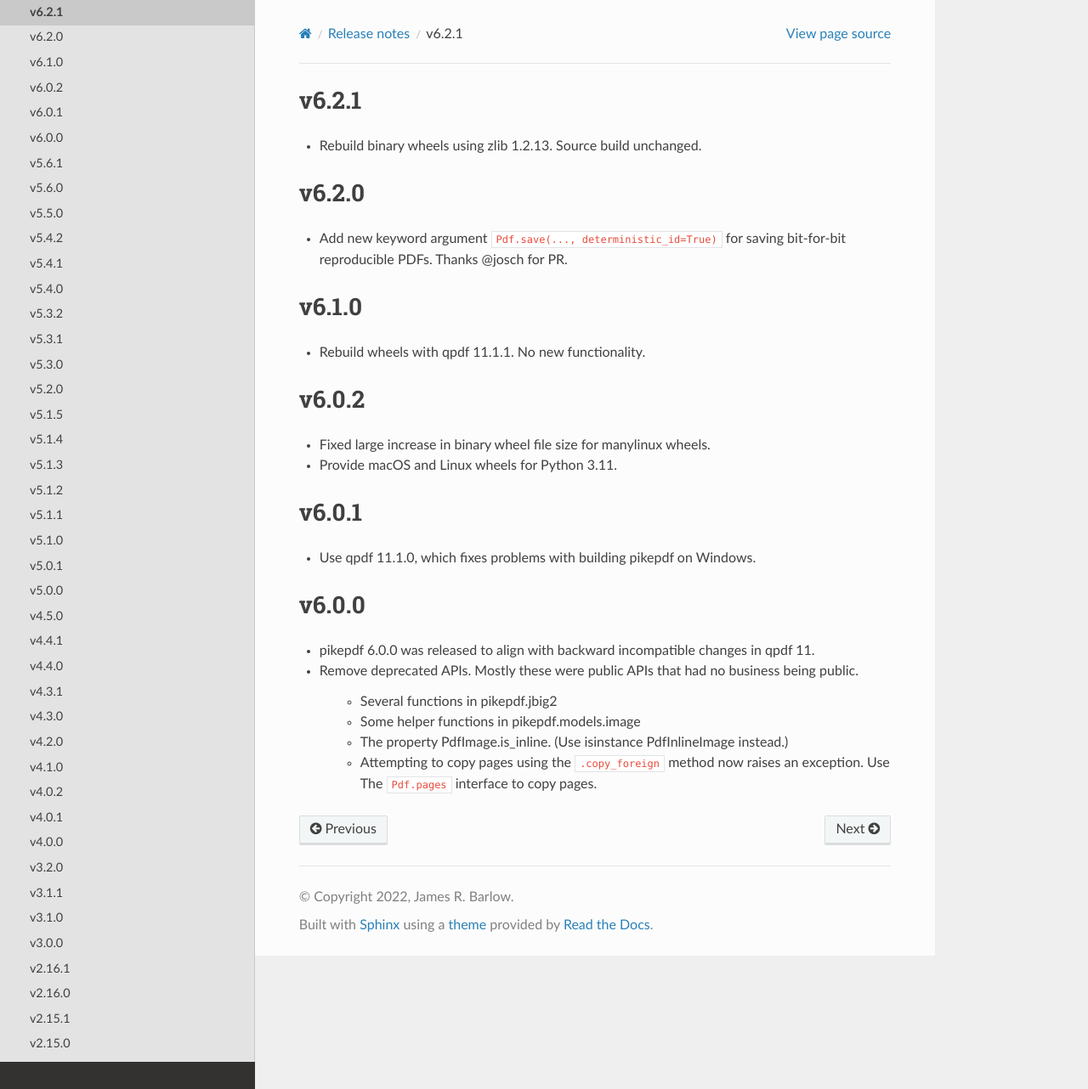
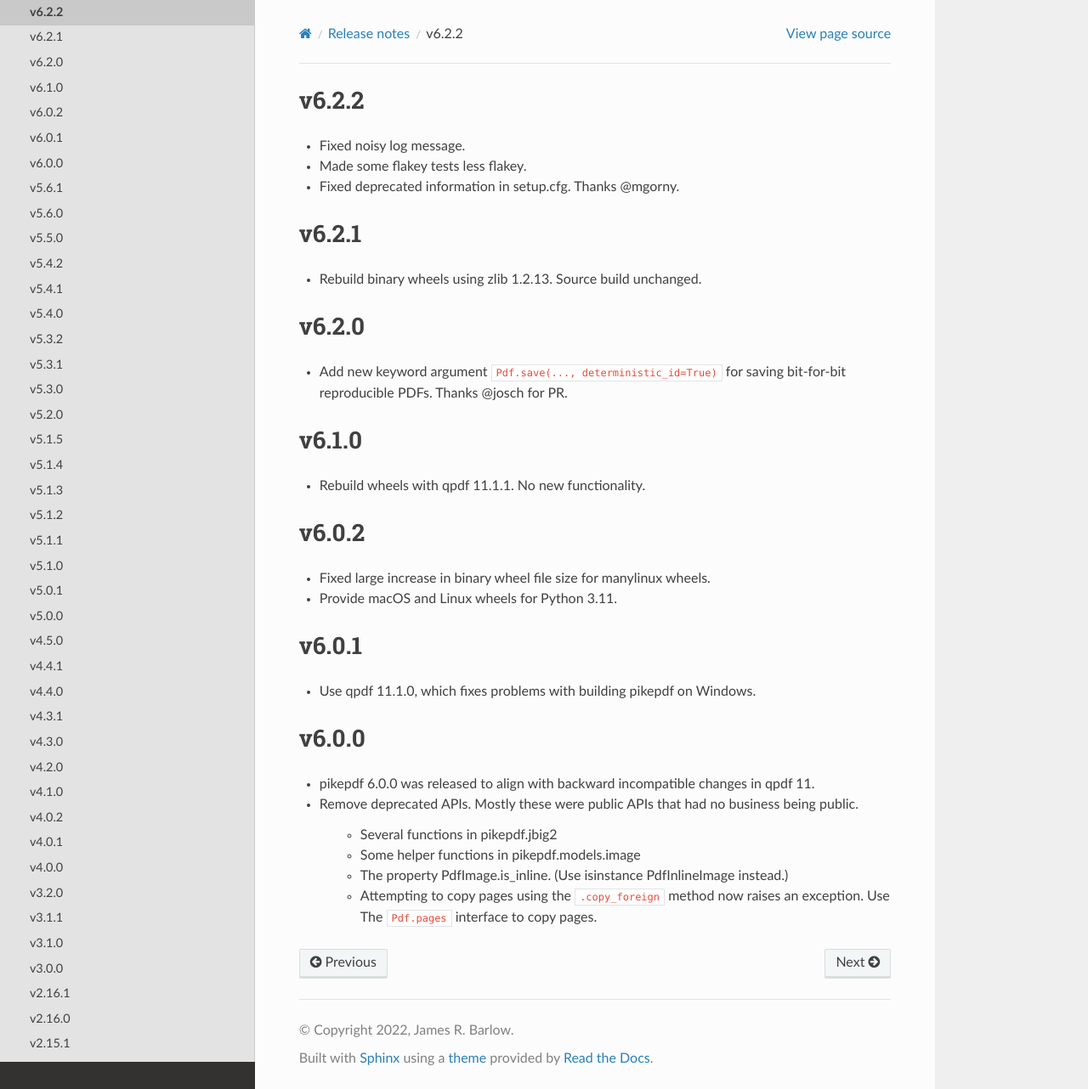
Before and after one commit to pikepdf/pikepdf, a Sphinx documentation site: the page built from docs/releasenotes/version6.rst, in a window 1280 px wide and 1282 px high. Shown: the whole window at 85% size. Built offline with Sphinx 7.4.7 and the Read the Docs theme 2.0.0, drawn with Linux system fonts in a browser that asks for light colours; the version number could not be read and is left out.

Commit message:
v6.2.2 release notes

```diff
--- a/docs/releasenotes/version6.rst
+++ b/docs/releasenotes/version6.rst
@@ -1,3 +1,10 @@
+v6.2.2
+======
+
+- Fixed noisy log message.
+- Made some flakey tests less flakey.
+- Fixed deprecated information in setup.cfg. Thanks @mgorny.
+
 v6.2.1
 ======
 
```
